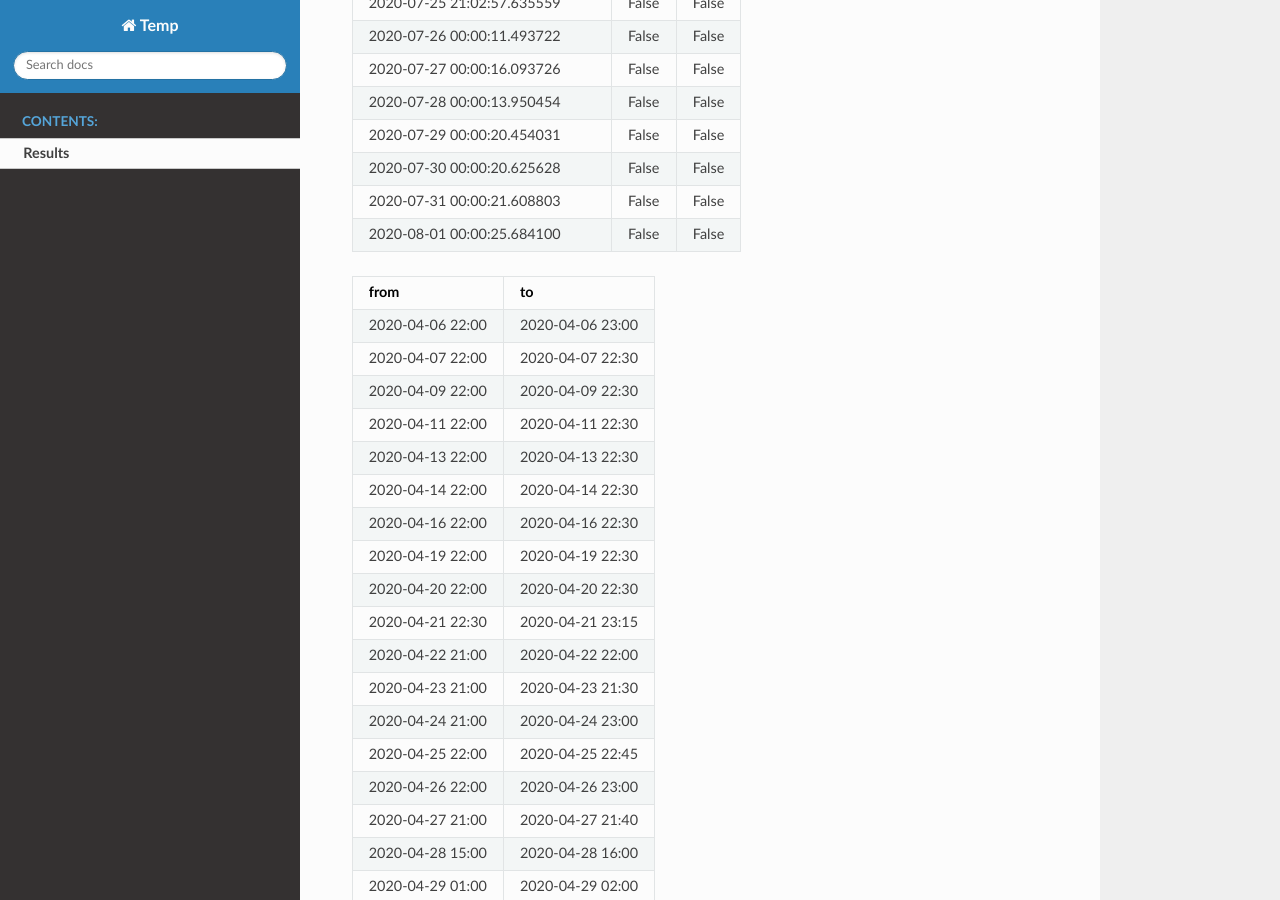
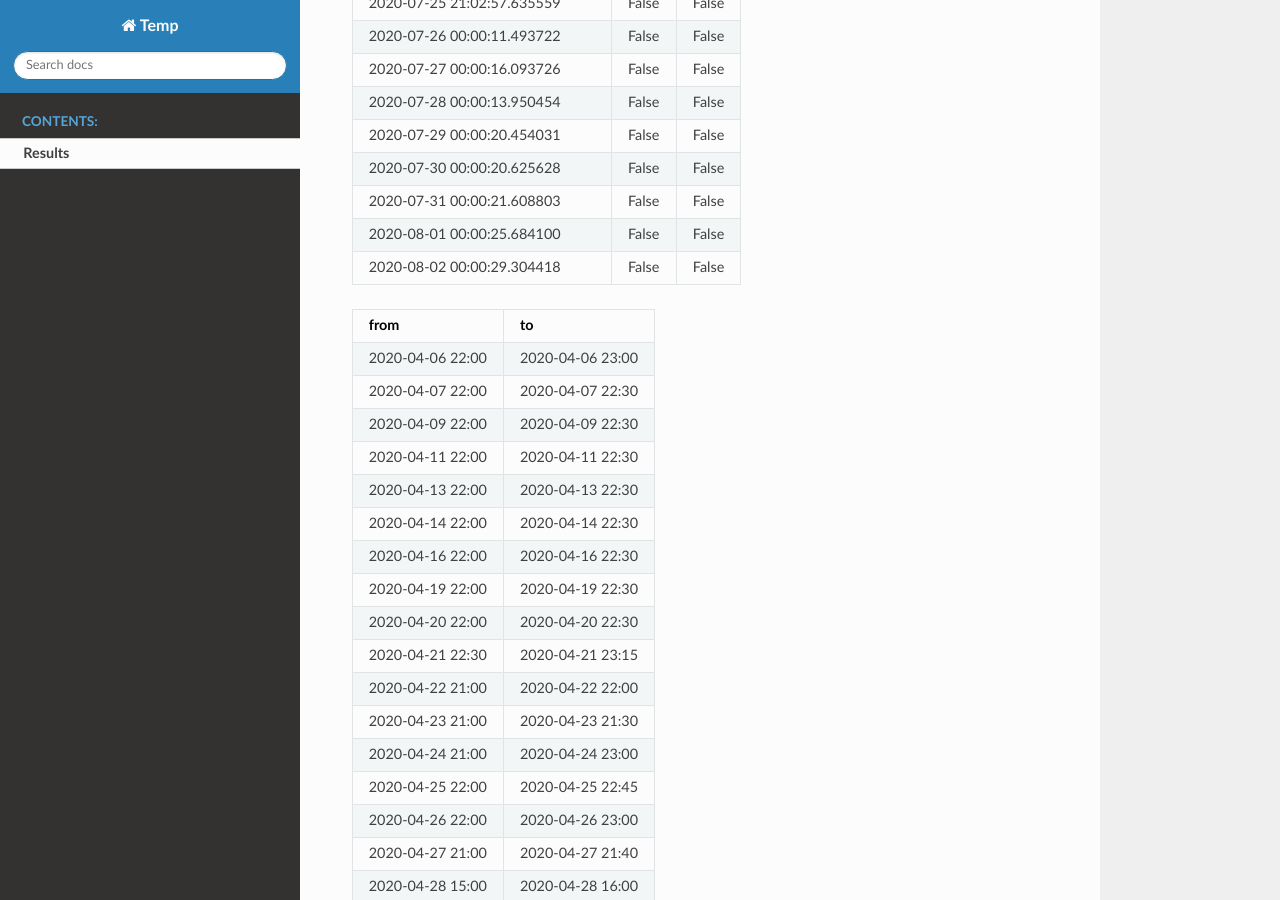
Before and after one commit to shlomow/queries-results, a Sphinx documentation site: the page built from source/results.rst, in a window 1280 px wide and 900 px high, scrolled down 3401 px. Built offline with Sphinx 7.4.7 and the Read the Docs theme 2.0.0, drawn with Linux system fonts in a browser that asks for light colours.

Commit message:
update results

```diff
--- a/source/results.rst
+++ b/source/results.rst
@@ -112,6 +112,7 @@ fifth experiment: 24.07.2020
    2020-07-30 00:00:20.625628, False, False
    2020-07-31 00:00:21.608803, False, False
    2020-08-01 00:00:25.684100, False, False
+   2020-08-02 00:00:29.304418, False, False
 
 .. csv-table::
    :header: "from", "to"
```
Also changed, not shown: results.json (+1 -1 lines).
